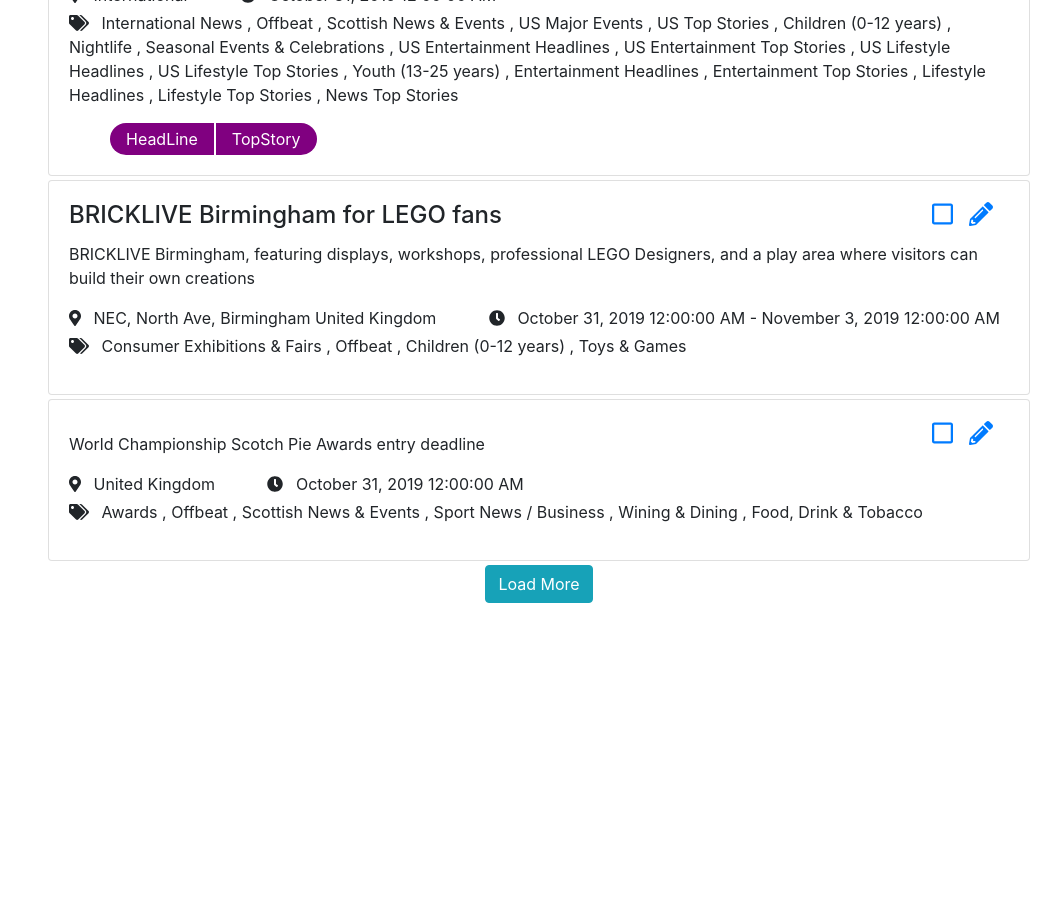
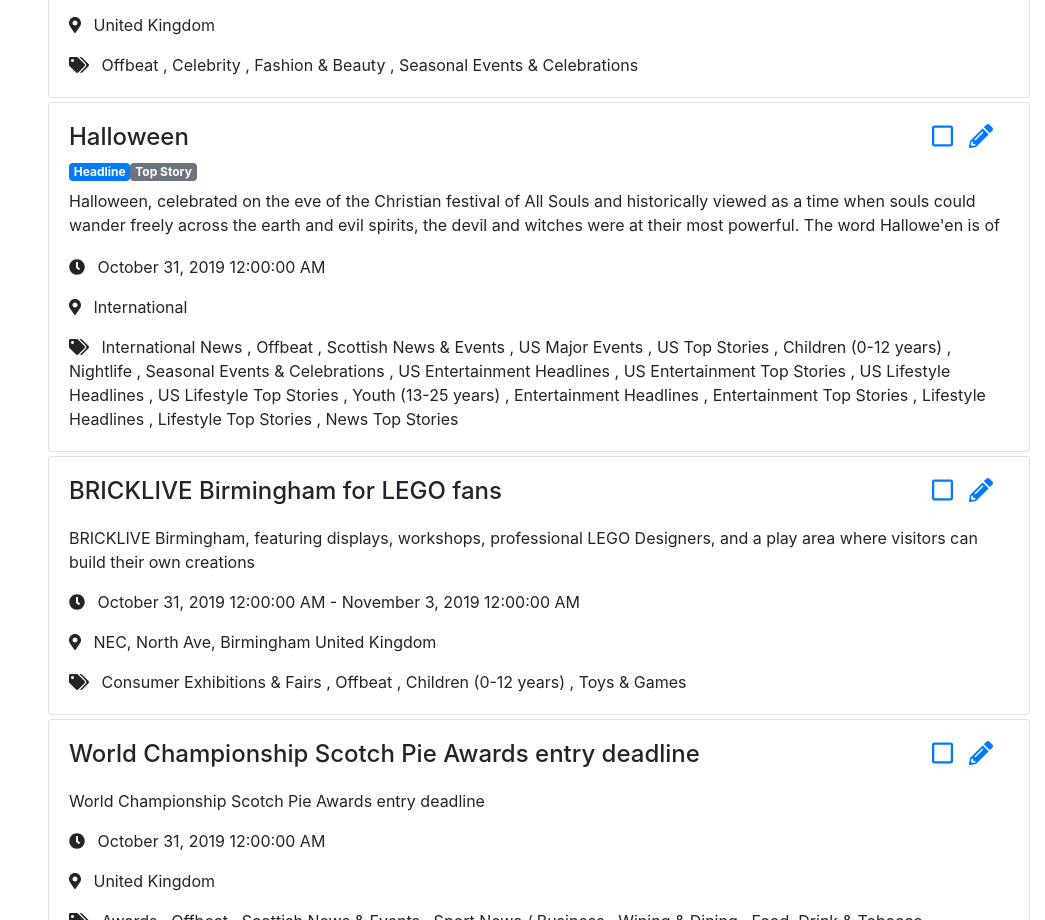
Before and after one commit to jombard/EventScreen, a Vue app: page / in a window 1280 px wide. Shown: the part 1880-2800 px from the top of the page, without its empty margins (235-1280 px from the left). Before the commit the page ends 2487 px from the top, so only its background shows below. Built offline with nearby package versions, Linux system fonts and the light colour scheme; no server answers.

Commit message:
Rearrange tags and show description if no summary

```diff
--- a/src/assets/scss/custom.scss
+++ b/src/assets/scss/custom.scss
@@ -21,6 +21,9 @@
       overflow: hidden;
     }
     .tags {
+      padding-left: 0;
+      display: flex;
+      flex-direction: row;
       li {
         list-style: none;
         float: left;
--- a/src/components/EventItem.vue
+++ b/src/components/EventItem.vue
@@ -2,7 +2,8 @@
   <b-card no-body class="item-card mb-1">
     <b-card-body>
       <b-card-title>
-        <span>{{ eventData.summary }}</span>
+        <span v-if="eventData.summary">{{ eventData.summary }}</span>
+        <span v-else>{{ eventData.description }}</span>
         <b-link class="edit-link ml-2" v-if="eventData.starredEvent">
           <font-awesome-icon :icon="['fas','star']" />
         </b-link>
@@ -18,8 +19,22 @@
           />
         </b-link>
       </b-card-title>
+      <div class="tags mb-2">
+        <b-badge variant="primary" v-if="eventData.isHeadline">Headline</b-badge>
+        <b-badge variant="secondary" v-if="eventData.isTopStory">Top Story</b-badge>
+        <b-badge variant="info" v-if="eventData.isNew">New</b-badge>
+        <b-badge variant="success" v-if="eventData.isUpdated">Updated</b-badge>
+        <b-badge variant="warning" v-if="eventData.isProvisional">Provisional</b-badge>
+      </div>
       <b-card-text v-if="viewMode==2" class="fix-desc">{{ eventData.description }}</b-card-text>
-      <b-card-text class="mb-1">
+      <b-card-text>
+        <font-awesome-icon icon="clock" class="mr-2" />
+        {{ eventData.startDate | msFormatDateTime }}
+        <span
+          v-if="eventData.startDate!=eventData.endDate"
+        >- {{ eventData.endDate | msFormatDateTime }}</span>
+      </b-card-text>
+      <b-card-text v-if="viewMode==2">
         <font-awesome-icon
           icon="map-marker-alt"
           class="mr-2"
@@ -27,11 +42,6 @@
           @click="$emit('showGoogleMap')"
         />
         {{ eventData.venue }} {{ eventData.countryName }}
-        <font-awesome-icon icon="clock" class="ml-5 mr-2" />
-        {{ eventData.startDate | msFormatDateTime }}
-        <span
-          v-if="eventData.startDate!=eventData.endDate"
-        >- {{ eventData.endDate | msFormatDateTime }}</span>
       </b-card-text>
       <b-card-text v-if="viewMode==2">
         <font-awesome-icon icon="tags" class="mr-2" />
@@ -40,13 +50,6 @@
           {{ cat.categoryName }}
         </span>
       </b-card-text>
-      <ul class="tags" v-if="viewMode==2">
-        <li v-if="eventData.isProvisional" class="tag-provisional">Provisional</li>
-        <li v-if="eventData.isNew" class="tag-new">New</li>
-        <li v-if="eventData.isUpdated" class="tag-updated">Updated</li>
-        <li v-if="eventData.isHeadline" class="tag-headline">HeadLine</li>
-        <li v-if="eventData.isTopStory" class="tag-topstory">TopStory</li>
-      </ul>
     </b-card-body>
   </b-card>
 </template>
```
